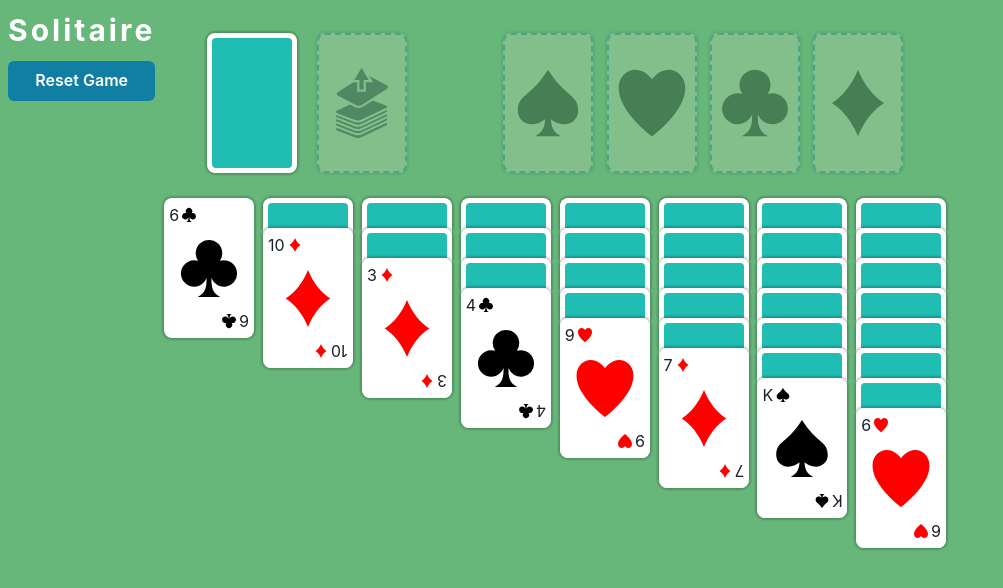
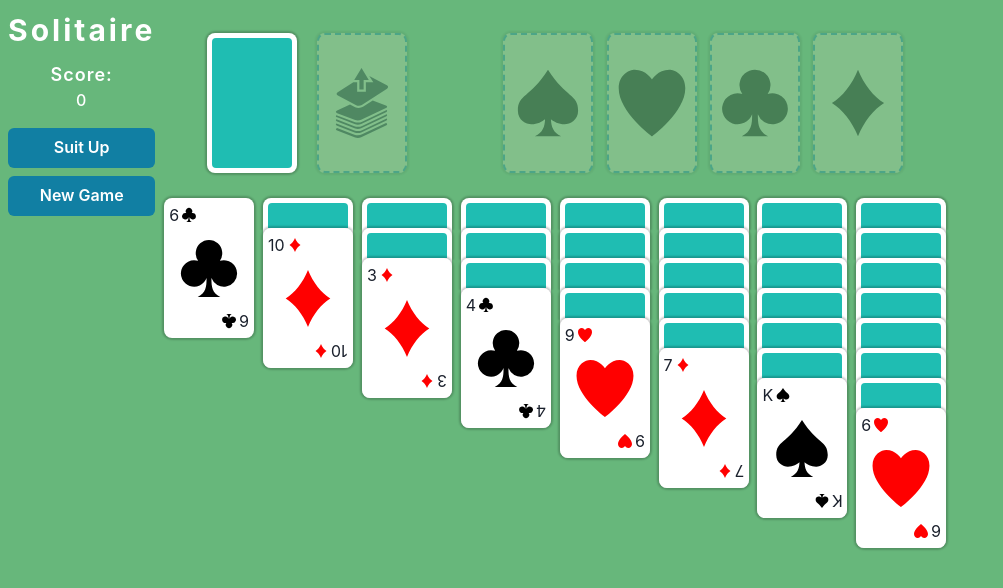
Before and after one commit to oldben87/windows-games, a React (Create React App) app: page / in a window 1280 px wide. Shown: the top 588 px of the page, without its empty margins (0-1003 px from the left). Built offline with nearby package versions, Linux system fonts and the light colour scheme.

Commit message:
Add buttons to reset game and move available cards

```diff
--- a/src/components/GameBoard.tsx
+++ b/src/components/GameBoard.tsx
@@ -15,7 +15,12 @@ import { Background, PageTitle } from './furniture'
 import { CardPileColumn } from './cardPiles/CardPileColumn'
 import { HiddenSpareDeckPile } from './cardPiles/HiddenSpareDeckPile'
 import { ShowingSpareDeckPile } from './cardPiles/ShowingSpareDeckPile'
-import { getShuffledDeck, setInitialGameState, getCardState } from 'helpers'
+import {
+  getShuffledDeck,
+  setInitialGameState,
+  getCardState,
+  moveAllAvailableCards,
+} from 'helpers'
 import { GameState, SuitEnum, CardState } from 'types'
 import { SuitPile } from './cardPiles/SuitPile'
 
@@ -28,6 +33,7 @@ export default function GameBoard() {
   const [gameState, setGameState] = useState<GameState | null>(null)
   const [selectedId, setSelectedId] = useState<string | null>(null)
   const { isOpen, onOpen, onClose } = useDisclosure()
+  const [score, setScore] = useState(0)
 
   useEffect(() => {
     if (shuffledDeck.length && initialLoad === false) {
@@ -36,6 +42,17 @@ export default function GameBoard() {
       setCardState(getCardState(shuffledDeck))
     }
   }, [shuffledDeck, initialLoad])
+
+  useEffect(() => {
+    if (gameState) {
+      const spadesScore = gameState.suitPile1.length * 5 || 0
+      const heartsScore = gameState.suitPile2.length * 5 || 0
+      const clubsScore = gameState.suitPile3.length * 5 || 0
+      const diamondsScore = gameState.suitPile4.length * 5 || 0
+
+      setScore(spadesScore + heartsScore + clubsScore + diamondsScore)
+    }
+  }, [gameState])
 
   useEffect(() => {
     if (
@@ -51,8 +68,41 @@ export default function GameBoard() {
 
   return (
     <Background>
-      <Flex direction="column">
+      <Flex direction="column" maxWidth={'150px'}>
         <PageTitle title="Solitaire" />
+        <Flex direction="column" textAlign="center" p={2}>
+          <Text
+            fontWeight={600}
+            fontSize="lg"
+            color="white"
+            letterSpacing="1px"
+          >
+            Score:
+          </Text>
+          <Text
+            fontWeight={500}
+            fontSize="md"
+            color="white"
+            letterSpacing="1px"
+          >
+            {score}
+          </Text>
+        </Flex>
+        <Button
+          background="darkerBlue"
+          _hover={{ bg: 'primaryBlue', border: 'none' }}
+          _active={{ bg: 'darkerBlue', border: 'none' }}
+          color="white"
+          border="none"
+          mt={2}
+          onClick={() => {
+            if (gameState) {
+              setGameState(moveAllAvailableCards(gameState, cardState))
+            }
+          }}
+        >
+          Suit Up
+        </Button>
         <Button
           background="darkerBlue"
           _hover={{ bg: 'primaryBlue' }}
@@ -65,7 +115,7 @@ export default function GameBoard() {
             setShuffledDeck(getShuffledDeck())
           }}
         >
-          Reset Game
+          New Game
         </Button>
       </Flex>
       {gameState !== null && shuffledDeck.length ? (
--- a/src/components/furniture/GameCard.tsx
+++ b/src/components/furniture/GameCard.tsx
@@ -57,10 +57,6 @@ export const GameCard = ({
   const { suit } = card
   const cardIsSelected = selectedId === card.id.toString()
 
-  if (cardIsSelected) {
-    console.log(position)
-  }
-
   const flexProps = getCardProps(cardIsSelected, position, fixPosition)
 
   return (
```
